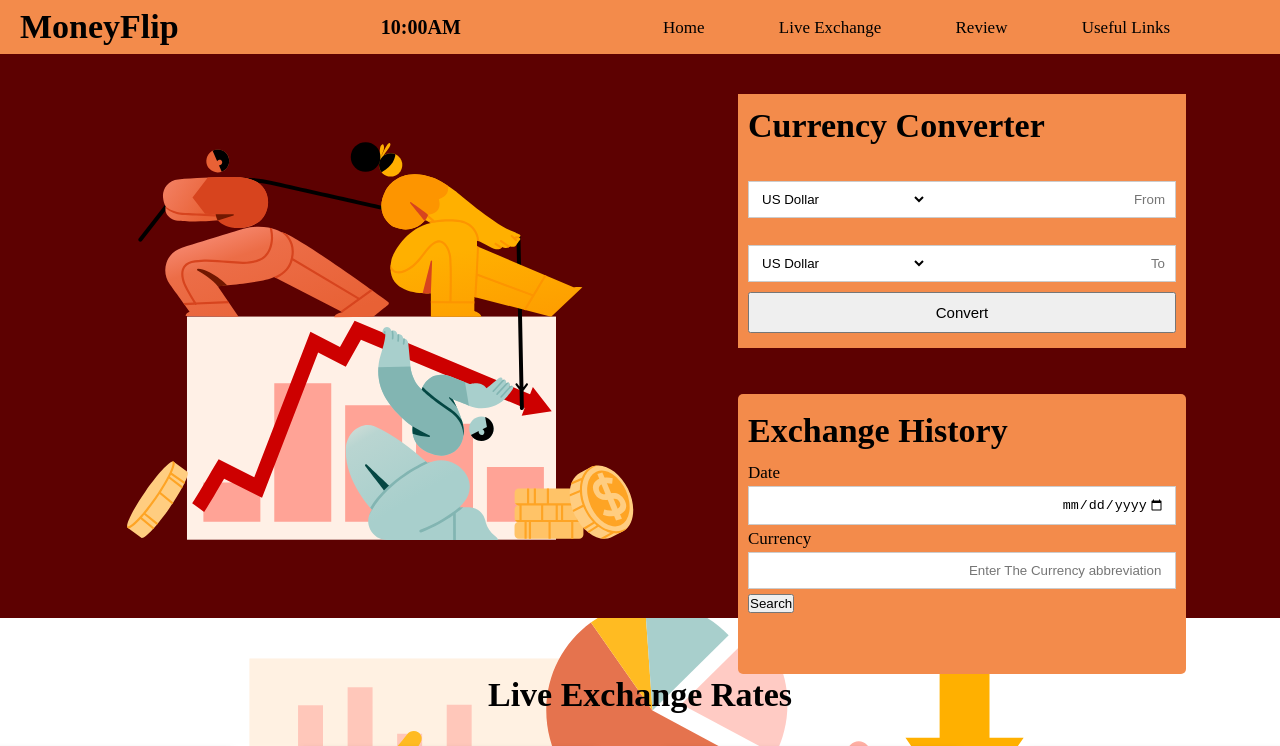
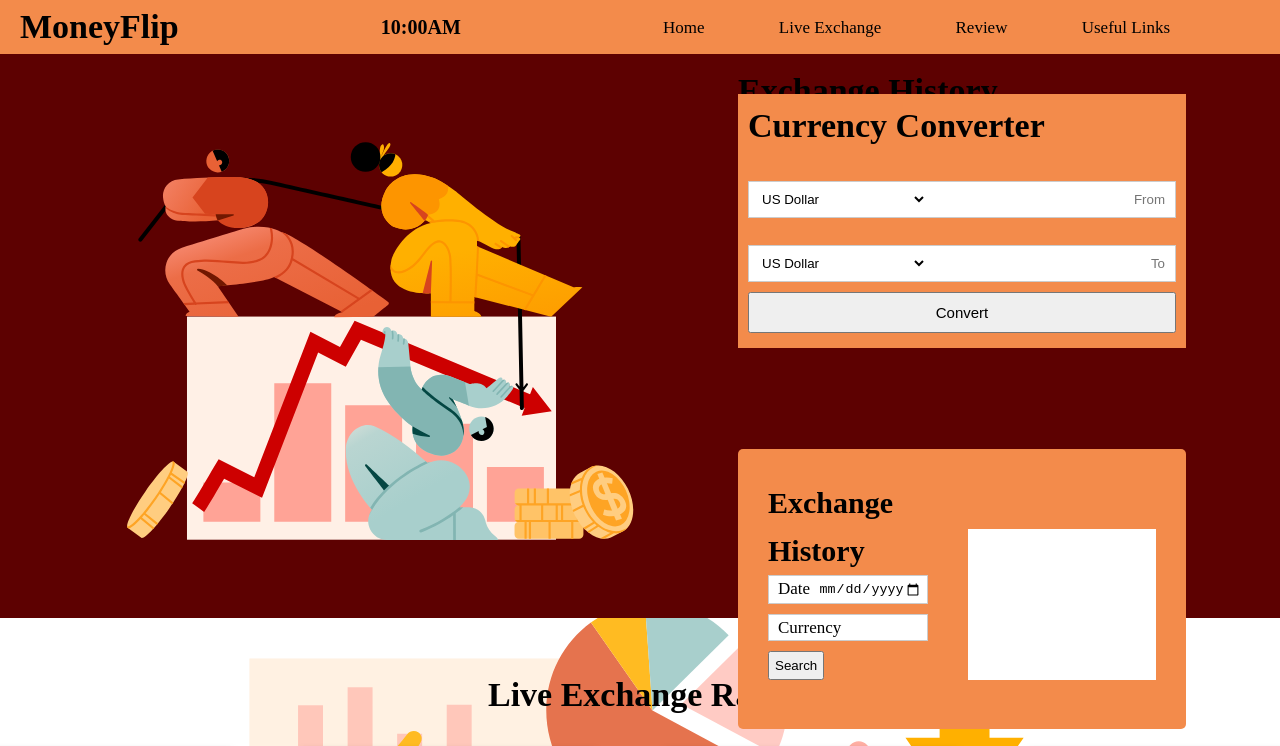
Before and after one commit to coderbenny/money-flip-V2, a plain HTML site: page public/index.html in a window 1280 px wide. Shown: the top 746 px of the page. Drawn offline with Linux system fonts and the light colour scheme.

Commit message:
Aligned exchange history element and gave the history div a background

```diff
--- a/public/index.html
+++ b/public/index.html
@@ -56,16 +56,23 @@
                 </form>
 
             </div>
-            <div class="exchange-history">
+            <div class="exchange-container">
                 <h1 style="margin: 0;">Exchange History</h1>
-                <div class="news-body">
+                <div class="exchange-history">
                     <div class="single-card">
                         <form action="">
-                            <label for="date">Date</label>
-                            <input type="date" name="exchange-date" id="exchange-date">
-                            <label for="base">Currency</label>
-                            <input type="text" placeholder="Enter The Currency abbreviation ">
-                            <button id="search-history">Search</button>
+                            <div class="exchange-header">
+                                <h1 style="font-size: 30px;">Exchange History</h1>
+                            </div>
+                            <div class="date">
+                                <label for="date">Date</label>
+                                <input type="date" name="exchange-date" id="exchange-date">
+                            </div>
+                            <div class="currency">
+                                <label for="base">Currency</label>
+                                <input type="text">
+                            </div>
+                            <button class="search-history" id="search-history">Search</button>
                         </form>
                         <div class="history"></div>
                     </div>
--- a/public/styles.css
+++ b/public/styles.css
@@ -98,7 +98,36 @@ input {
 }
 
 .single-card{
+    display: flex;
+    flex-direction: row;
     border-radius: 10px;
+    padding: 20px;
+}
+
+.date, .currency{
+    display: flex;
+    margin-bottom: 10px;
+}
+
+.date input, .currency input{
+    padding: 5px;
+}
+
+.date label, .currency label{
+    position: absolute;
+    padding-left: 10px;
+}
+
+.history{
+    width: 270px;
+    margin-left: 40px;
+    margin-top: 50px;
+
+    background-color: white;
+}
+
+#search-history{
+    padding: 5px;
 }
 
 .news-body{
@@ -106,7 +135,6 @@ input {
     flex-direction: row;
     align-items: center;
     justify-content: space-between;
-    /* border: 1px solid white; */
 }
 
 .live-rates {
```
